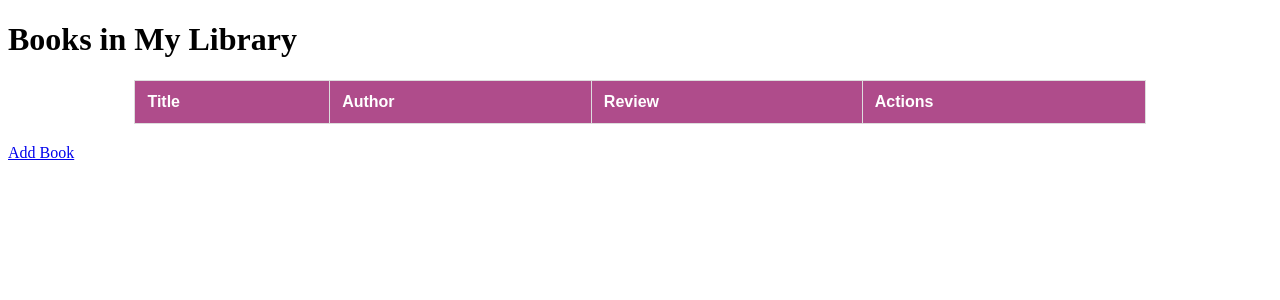
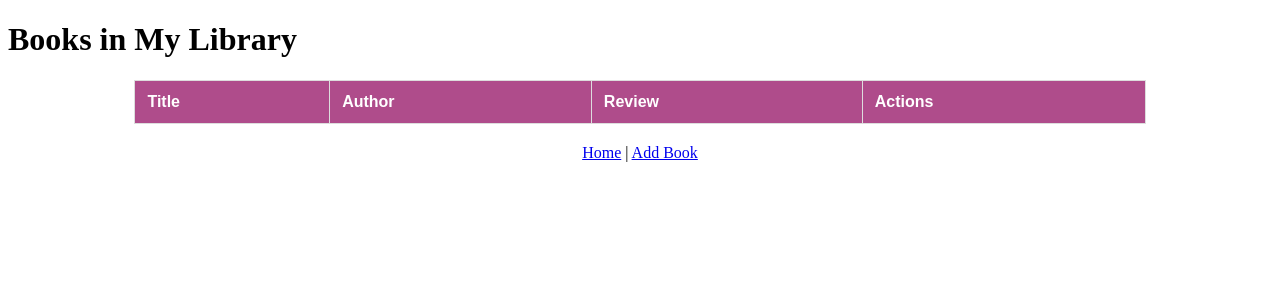
Before and after one commit to Devleedy308/Unit-2-Project, a PHP site: page /controller/book_controller.php in a window 1280 px wide. Shown: the top 300 px of the page. Run offline with PHP 8.4, Linux system fonts and the light colour scheme; the visitor is signed in with stand-in values (Sample User, id 1); data comes from the database, SQL or seed files in the repository; data that the repository does not hold is empty.

Commit message:
Added Home Button; Centered

```diff
--- a/index.php
+++ b/index.php
@@ -16,6 +16,7 @@ if (!isset($_SESSION['user'])) {
 <!DOCTYPE html>
 <html>
 <head>
+    <link rel="stylesheet" type="text/css" href="styles.css">
     <title>Welcome to Book It!</title>
 </head>
 <body>
--- a/view/book_list_view.php
+++ b/view/book_list_view.php
@@ -81,8 +81,9 @@
     </tr>
     <?php endforeach; ?>
 </table>
-
-
+<p style="text-align: center; margin-top: 20px;">
+    <a href="../index.php">Home</a> |
     <a href="../controller/book_controller.php?action=show_add_form">Add Book</a>
+</p>
 </body>
 </html>
```
